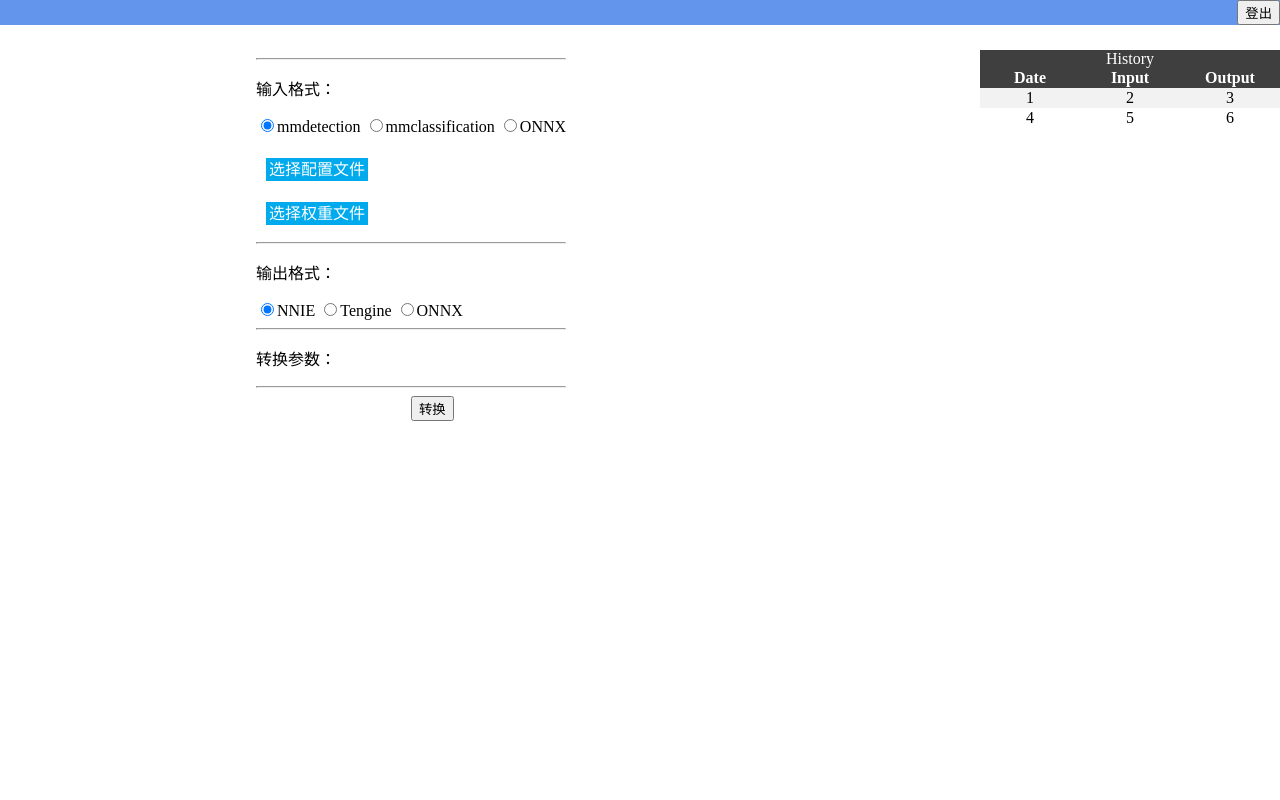
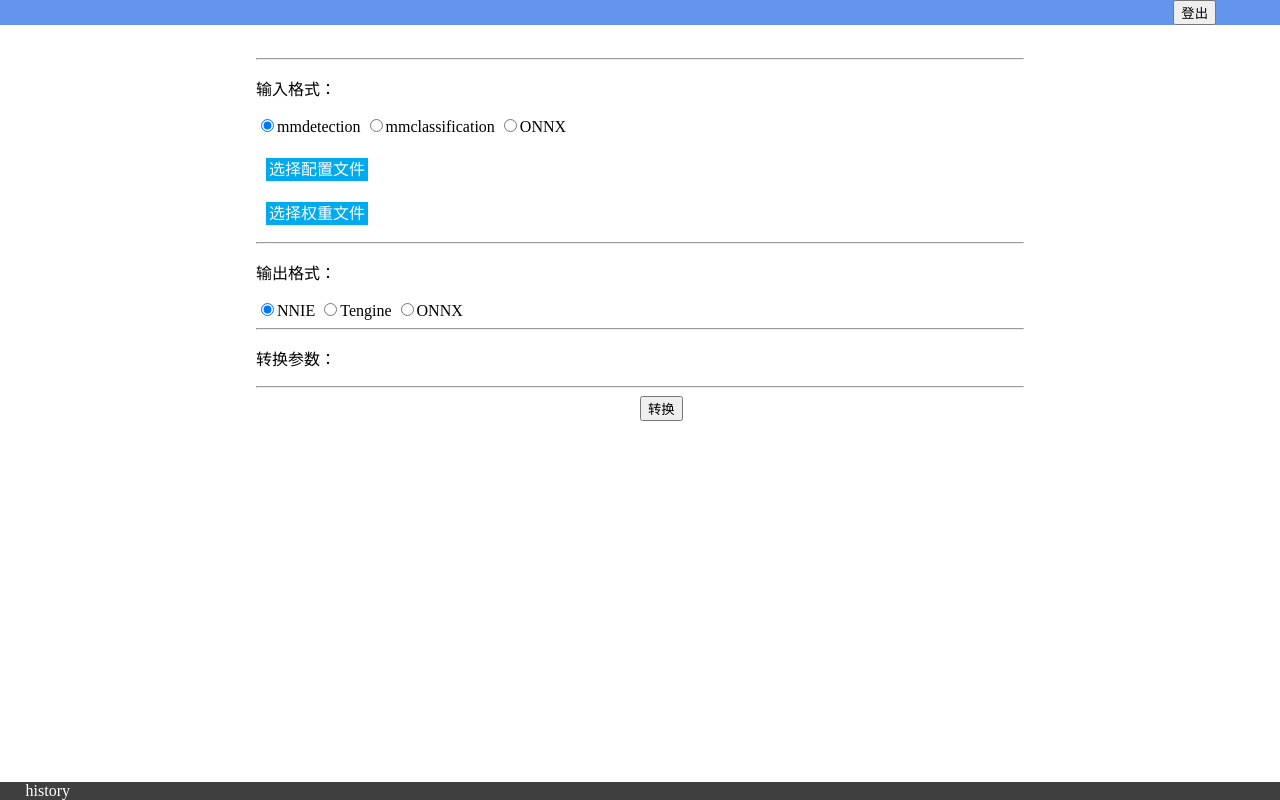
Before and after one commit to ml-inory/ModelConverterWeb, a Flask app: template templates/index.html in a window 1280 px wide. Run offline with Flask 2, Linux system fonts and the light colour scheme; the template is opened without the code that fills it: most values are stand-ins (such as "Sample title", 1, 10 or a date in 2020).

Commit message:
SQL创建完成 TODO: 上传文件后保持前端变化

```diff
--- a/main.py
+++ b/main.py
@@ -5,13 +5,13 @@ Date: 2021/05/12
 Desc: main
 """
 import os
-from flask import Flask, render_template
+from flask import Flask, render_template, Response
 from flask_login import LoginManager, current_user, login_required
-from user import User, get_user
 from flask import render_template, redirect, url_for, request, flash, send_from_directory
-from flask_login import login_user
+from flask_login import login_user, logout_user
 from elements.LoginForm import LoginForm
 from werkzeug.utils import secure_filename
+from db import *
 
 # 上传文件路径
 UPLOAD_FOLDER = os.path.join(os.path.dirname(__file__), 'static', 'upload')
@@ -22,12 +22,27 @@ app = Flask(__name__)
 app.secret_key = 'whale'
 # 设置上传文件路径
 app.config['UPLOAD_FOLDER'] = UPLOAD_FOLDER
+app.config['SQLALCHEMY_TRACK_MODIFICATIONS'] = True
+# 初始化数据库
+db = init_db('users', app)
 
 # 实例化登录管理对象
 login_manager = LoginManager()
 # # 初始化应用
 login_manager.init_app(app)
 login_manager.login_view = 'login'
+
+# 支持的输入格式
+INPUT_FORMAT = ('mmdet', 'mmcls', 'onnx')
+INPUT_FILE = {
+    'mmdet': ('mmdet_config', 'mmdet_pth'),
+    'mmcls': ('mmcls_config', 'mmcls_pth'),
+    'onnx': ('onnx_file', )
+}
+
+DBUser.register(username='rzyang', password='123')
+
+
 
 @app.route('/')
 @login_required
@@ -39,6 +54,18 @@ def index():
 def show_weight_file(weight_file):
     return render_template('index.html', username=current_user.username, weight_file=weight_file)
 
+# 处理上传表单
+# 返回dict或者None
+# def parse_upload_form(request):
+#     input_format = request.form['type']
+#     if input_format not in INPUT_FORMAT:
+#         return None
+#
+#     result = {}
+#     result['input_format'] = input_format
+#     if input_format == 'mmdet':
+#         if
+
 # 上传文件
 @app.route('/', methods=['GET', 'POST'])
 def upload_file():
@@ -46,7 +73,7 @@ def upload_file():
         # check if the post request has the file part
         print(type(request.files))
         print(list(request.files.lists())[0])
-        file_type = request.form['type']
+        file_type = request.form['input_format']
         print(file_type)
         if 'onnx_file' not in request.files:
             flash('No file part')
@@ -61,14 +88,16 @@ def upload_file():
             filename = secure_filename(file.filename)
             save_path = os.path.join(app.config['UPLOAD_FOLDER'], filename)
             file.save(save_path)
-            return redirect(url_for('uploaded_file', filename=filename))
-    return ''
+            # return redirect(url_for('uploaded_file', filename=filename))
+            return redirect(request.url)
+    return redirect(request.url)
 
 # 上传成功后的处理
 @app.route('/uploads/<filename>')
 def uploaded_file(filename):
     print(os.path.basename(filename))
-    return redirect(url_for('show_weight_file', weight_file=filename))
+    return "success", 200
+    # return redirect(url_for('show_weight_file', weight_file=filename))
     # return send_from_directory(app.config['UPLOAD_FOLDER'], filename)
 
 @app.route('/login/', methods=('GET', 'POST'))  # 登录
@@ -78,21 +107,35 @@ def login():
     if form.validate_on_submit():
         user_name = form.username.data
         password = form.password.data
-        user_info = get_user(user_name)  # 从用户数据中查找用户记录
-        if user_info is None:
+        # user_info = get_user(user_name)  # 从用户数据中查找用户记录
+        user = DBUser.get_user_by_name(user_name)
+        if user is None:
             emsg = "用户名或密码有误"
         else:
-            user = User(user_info)  # 创建用户实体
+            # user = User(user_info)  # 创建用户实体
             if user.verify_password(password):  # 校验密码
+                user.authenticated = True
+                db.session.add(user)
+                db.session.commit()
                 login_user(user)  # 创建用户 Session
                 return redirect(request.args.get('next') or url_for('index'))
             else:
                 emsg = "用户名或密码有误"
     return render_template('login.html', form=form, emsg=emsg)
 
+@app.route('/logout') # 登出
+@login_required
+def logout():
+    user = current_user
+    user.authenticated = False
+    db.session.add(user)
+    db.session.commit()
+    logout_user()
+    return redirect(url_for('login'))
+
 @login_manager.user_loader  # 定义获取登录用户的方法
 def load_user(user_id):
-    return User.get(user_id)
+    return DBUser.get_user_by_id(int(user_id))
 
 if __name__ == '__main__':
     app.run(debug=True, port=9394)
--- a/static/styles/index.css
+++ b/static/styles/index.css
@@ -16,7 +16,7 @@ body{
 }
 
 .navi_btns{
-    /*margin-left: 90%;*/
+    margin-right: 5%;
     float: right;
     width: auto;
 }
@@ -32,51 +32,24 @@ body{
 .main{
     position: relative;
     margin-left: 20%;
-    margin-right: 0;
     /*float: none;*/
     overflow: hidden;
-    width: auto;
+    width: 60%;
     display: inline-block;
 }
 
 .history{
-    position: absolute;
-    float: right;
-    right: 0;
-    height: 100%;
-    display: inline-block;
-}
-
-.history table{
-    /*border: 1px solid black;*/
-    border-collapse: collapse;
-    text-align: center;
-    width: 300px;
-    table-layout: fixed;
-    overflow-x: hidden;
-    overflow-y: auto;
-}
-
-.history table tbody{
-    border-spacing: 0;
-}
-
-.history table caption{
+    /*position: absolute;*/
+    /*float: right;*/
+    /*right: 0;*/
+    /*height: 100%;*/
+    /*display: inline-block;*/
+    overflow: hidden;
     background-color: #3f3f3f;
     color: white;
-}
-
-.history tr:nth-child(even) {
-    background-color: #f2f2f2;
-}
-
-.history tr:hover {
-    background-color: #ddd;
-}
-
-.history th {
-    background-color: #3f3f3f;
-    color: white;
+    position: fixed;
+    bottom: 0;
+    width: 100%;
 }
 
 #convert_btn{
@@ -114,3 +87,13 @@ body{
 .upload_hidden{
     display: none;
 }
+
+.history_title{
+    float: left;
+    margin-left: 2%;
+    height: auto;
+}
+
+.history_title p {
+    margin: 0;
+}
--- a/templates/index.html
+++ b/templates/index.html
@@ -11,7 +11,7 @@
     <nav class="navigator">
         <!-- 按钮组 -->
         <div class="navi_btns">
-            <button type="button" onclick="window.location.href='{{ url_for('login')}}'">登出</button>
+            <button type="button" onclick="window.location.href='{{ url_for('logout')}}'">登出</button>
         </div>
     </nav>
 
@@ -29,13 +29,13 @@
             <div class="input_upload" id="input_mmdet">
                 <form method=post enctype=multipart/form-data>
                     <label class="upload_btn" for="mmdet_config">选择配置文件</label>
-                    <input class="upload_hidden" type="text" name="type" value="mmdet">
+                    <input class="upload_hidden" type="text" name="input_format" value="mmdet">
                     <input class="upload_input" type="file" id="mmdet_config" name="mmdet_config" accept="application/json" onchange="form.submit()">
                 </form>
                 <br>
                 <form method=post enctype=multipart/form-data>
                     <label class="upload_btn" for="mmdet_pth">选择权重文件</label>
-                    <input class="upload_hidden" type="text" name="type" value="mmdet">
+                    <input class="upload_hidden" type="text" name="input_format" value="mmdet">
                     <input class="upload_input" type="file" id="mmdet_pth" name="mmdet_pth" accept=".pth" onchange="form.submit()">
                 </form>
             </div>
@@ -44,13 +44,13 @@
             <div class="input_upload" id="input_mmcls" style="display: none">
                 <form method=post enctype=multipart/form-data>
                     <label class="upload_btn" for="mmcls_config">选择配置文件</label>
-                    <input class="upload_hidden" type="text" name="type" value="mmcls">
+                    <input class="upload_hidden" type="text" name="input_format" value="mmcls">
                     <input class="upload_input" type="file" id="mmcls_config" name="mmcls_config" accept="application/json" onchange="form.submit()">
                 </form>
                 <br>
                 <form method=post enctype=multipart/form-data>
                     <label class="upload_btn" for="mmcls_pth">选择权重文件</label>
-                    <input class="upload_hidden" type="text" name="type" value="mmcls">
+                    <input class="upload_hidden" type="text" name="input_format" value="mmcls">
                     <input class="upload_input" type="file" id="mmcls_pth" name="mmcls_pth" accept=".pth" onchange="form.submit()">
                 </form>
             </div>
@@ -59,7 +59,7 @@
             <div class="input_upload" id="input_onnx" style="display: none">
                 <form method=post enctype=multipart/form-data>
                     <label class="upload_btn" for="onnx_file">选择权重文件</label>
-                    <input class="upload_hidden" type="text" name="type" value="onnx">
+                    <input class="upload_hidden" type="text" name="input_format" value="onnx">
                     <input class="upload_input" type="file" id="onnx_file" name="onnx_file" accept=".onnx" onchange="form.submit()">
                 </form>
             </div>
@@ -80,26 +80,9 @@
 
         <!-- 历史记录 -->
         <div class="history">
-            <table>
-                <caption>History</caption>
-                <tbody>
-                <tr>
-                    <th>Date</th>
-                    <th>Input</th>
-                    <th>Output</th>
-                </tr>
-                <tr>
-                    <td>1</td>
-                    <td>2</td>
-                    <td>3</td>
-                </tr>
-                <tr>
-                    <td>4</td>
-                    <td>5</td>
-                    <td>6</td>
-                </tr>
-                </tbody>
-            </table>
+            <div class="history_title">
+                <p>history</p>
+            </div>
         </div>
     </div>
 
--- a/user.py
+++ /dev/null
@@ -1,54 +0,0 @@
-from werkzeug.security import generate_password_hash, check_password_hash
-import uuid
-from flask_login import UserMixin  # 引入用户基类
-
-USERS = [
-    {
-        "id": 1,
-        "name": 'rzyang',
-        "password": generate_password_hash('123')
-    }
-]
-
-def create_user(user_name, password):
-    """创建一个用户"""
-    user = {
-        "name": user_name,
-        "password": generate_password_hash(password),
-        "id": uuid.uuid4()
-    }
-    USERS.append(user)
-
-def get_user(user_name):
-    """根据用户名获得用户记录"""
-    for user in USERS:
-        if user.get("name") == user_name:
-            return user
-    return None
-
-class User(UserMixin):
-    """用户类"""
-    def __init__(self, user):
-        self.username = user.get("name")
-        self.password_hash = user.get("password")
-        self.id = user.get("id")
-
-    def verify_password(self, password):
-        """密码验证"""
-        if self.password_hash is None:
-            return False
-        return check_password_hash(self.password_hash, password)
-
-    def get_id(self):
-        """获取用户ID"""
-        return self.id
-
-    @staticmethod
-    def get(user_id):
-        """根据用户ID获取用户实体，为 login_user 方法提供支持"""
-        if not user_id:
-            return None
-        for user in USERS:
-            if user.get('id') == user_id:
-                return User(user)
-        return None
```
Also changed, not shown: db.py (added, +83 -0 lines).
